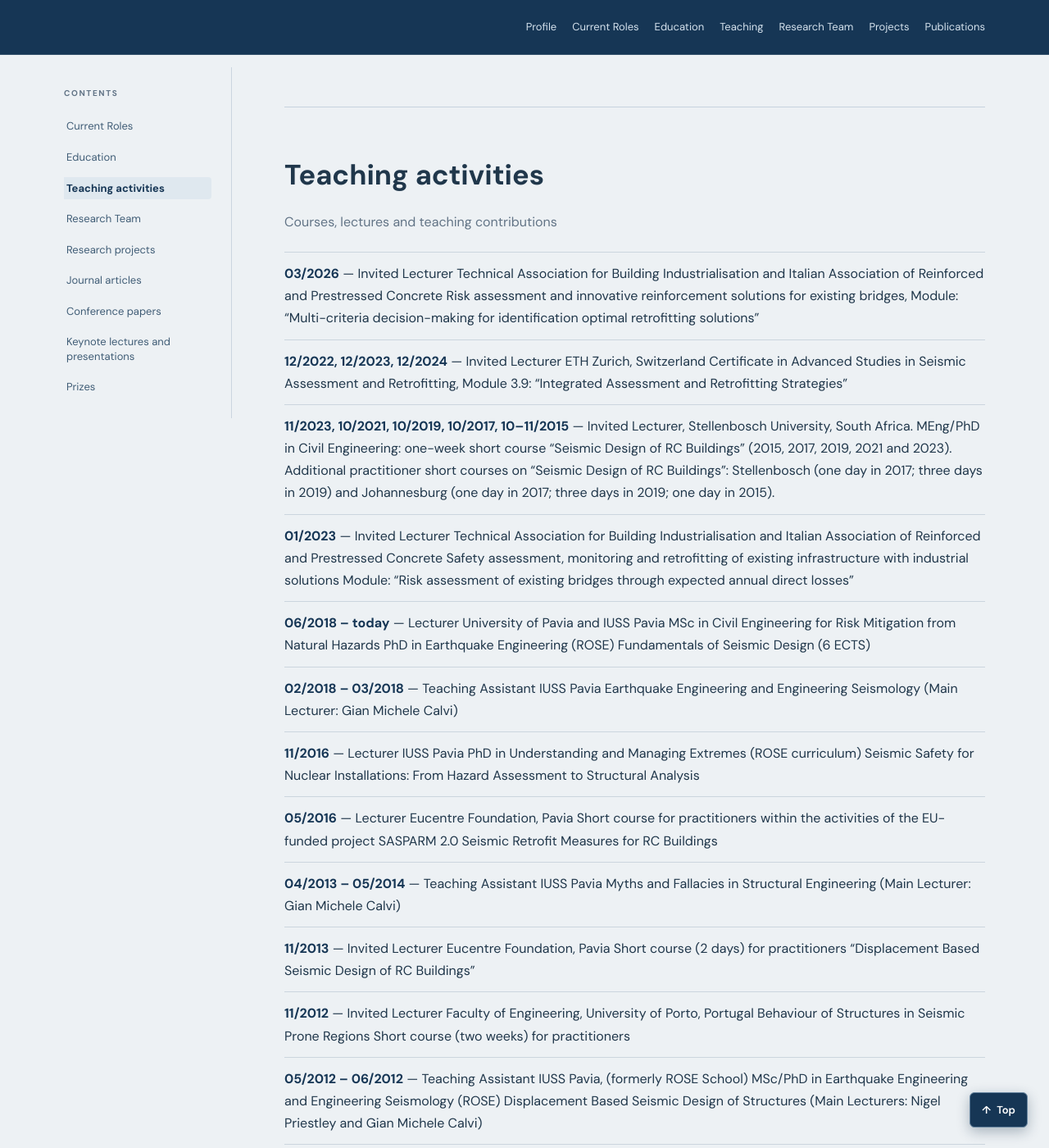
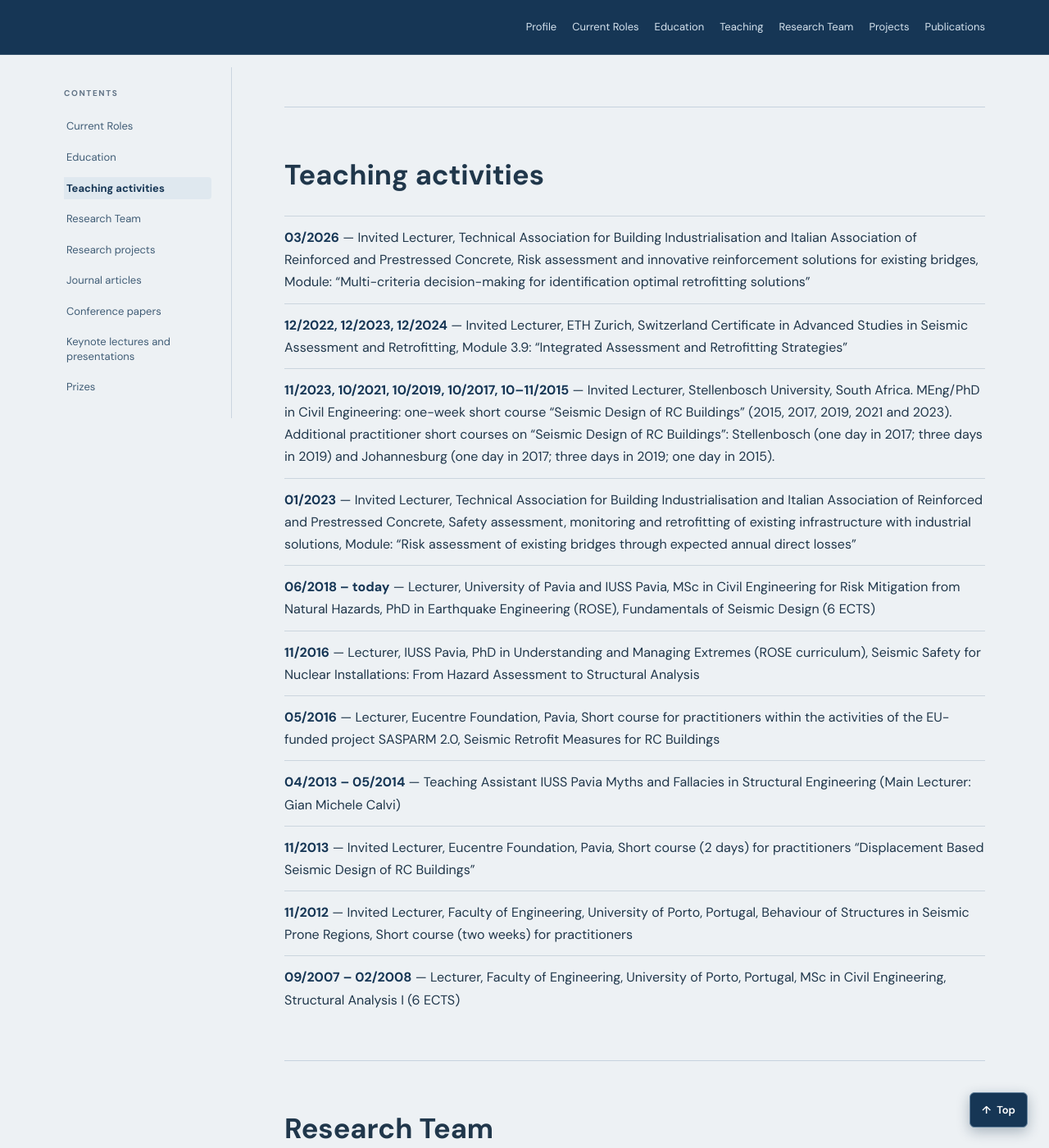
Before and after one commit to rncmonteiro/cv, a Jekyll site: the page built from index.md, in a window 1280 px wide and 1400 px high, scrolled down 2241 px. Shown: the whole window at 82% size. Built offline with Jekyll 4.4.1, drawn with Linux system fonts in a browser that asks for light colours; some of the changed text lies outside the part shown.

Commit message:
Refine teaching activities section formatting
Updated formatting and punctuation for teaching activities.

```diff
--- a/_includes/content/teaching.md
+++ b/_includes/content/teaching.md
@@ -1,19 +1,13 @@
 ## Teaching activities
 
-Courses, lectures and teaching contributions
-
-- **03/2026** — Invited Lecturer  Technical Association for Building Industrialisation and Italian Association of Reinforced and Prestressed Concrete  Risk assessment and innovative reinforcement solutions for existing bridges,  Module: “Multi-criteria decision-making for identification optimal retrofitting solutions”
-- **12/2022, 12/2023, 12/2024** — Invited Lecturer  ETH Zurich, Switzerland  Certificate in Advanced Studies in Seismic Assessment and Retrofitting, Module 3.9: “Integrated Assessment and Retrofitting Strategies”
+- **03/2026** — Invited Lecturer, Technical Association for Building Industrialisation and Italian Association of Reinforced and Prestressed Concrete, Risk assessment and innovative reinforcement solutions for existing bridges, Module: “Multi-criteria decision-making for identification optimal retrofitting solutions”
+- **12/2022, 12/2023, 12/2024** — Invited Lecturer, ETH Zurich, Switzerland  Certificate in Advanced Studies in Seismic Assessment and Retrofitting, Module 3.9: “Integrated Assessment and Retrofitting Strategies”
 - **11/2023, 10/2021, 10/2019, 10/2017, 10–11/2015** — Invited Lecturer, Stellenbosch University, South Africa. MEng/PhD in Civil Engineering: one-week short course “Seismic Design of RC Buildings” (2015, 2017, 2019, 2021 and 2023). Additional practitioner short courses on “Seismic Design of RC Buildings”: Stellenbosch (one day in 2017; three days in 2019) and Johannesburg (one day in 2017; three days in 2019; one day in 2015).
-- **01/2023** — Invited Lecturer  Technical Association for Building Industrialisation and Italian Association of Reinforced and Prestressed Concrete  Safety assessment, monitoring and retrofitting of existing infrastructure with industrial solutions  Module: “Risk assessment of existing bridges through expected annual direct losses”
-- **06/2018 – today** — Lecturer  University of Pavia and IUSS Pavia  MSc in Civil Engineering for Risk Mitigation from Natural Hazards  PhD in Earthquake Engineering (ROSE)  Fundamentals of Seismic Design (6 ECTS)
-- **02/2018 – 03/2018** — Teaching Assistant  IUSS Pavia  Earthquake Engineering and Engineering Seismology  (Main Lecturer: Gian Michele Calvi)
-- **11/2016** — Lecturer  IUSS Pavia  PhD in Understanding and Managing Extremes (ROSE curriculum)  Seismic Safety for Nuclear Installations: From Hazard Assessment to Structural Analysis
-- **05/2016** — Lecturer  Eucentre Foundation, Pavia  Short course for practitioners within the activities of the EU-funded project SASPARM 2.0  Seismic Retrofit Measures for RC Buildings
+- **01/2023** — Invited Lecturer, Technical Association for Building Industrialisation and Italian Association of Reinforced and Prestressed Concrete, Safety assessment, monitoring and retrofitting of existing infrastructure with industrial solutions, Module: “Risk assessment of existing bridges through expected annual direct losses”
+- **06/2018 – today** — Lecturer, University of Pavia and IUSS Pavia, MSc in Civil Engineering for Risk Mitigation from Natural Hazards, PhD in Earthquake Engineering (ROSE), Fundamentals of Seismic Design (6 ECTS)
+- **11/2016** — Lecturer, IUSS Pavia, PhD in Understanding and Managing Extremes (ROSE curriculum), Seismic Safety for Nuclear Installations: From Hazard Assessment to Structural Analysis
+- **05/2016** — Lecturer, Eucentre Foundation, Pavia, Short course for practitioners within the activities of the EU-funded project SASPARM 2.0, Seismic Retrofit Measures for RC Buildings
 - **04/2013 –  05/2014** — Teaching Assistant  IUSS Pavia  Myths and Fallacies in Structural Engineering  (Main Lecturer: Gian Michele Calvi)
-- **11/2013** — Invited Lecturer  Eucentre Foundation, Pavia  Short course (2 days) for practitioners “Displacement Based Seismic Design of RC Buildings”
-- **11/2012** — Invited Lecturer  Faculty of Engineering, University of Porto, Portugal  Behaviour of Structures in Seismic Prone Regions  Short course (two weeks) for practitioners
-- **05/2012 – 06/2012** — Teaching Assistant  IUSS Pavia, (formerly ROSE School)  MSc/PhD in Earthquake Engineering and Engineering Seismology (ROSE)  Displacement Based Seismic Design of Structures  (Main Lecturers: Nigel Priestley and Gian Michele Calvi)
-- **11/2011** — Teaching Assistant  IUSS Pavia  Understanding Earthquake Engineering  (Main Lecturer: Gian Michele Calvi)
-- **02/2011 – 03/2011** — Teaching Assistant  IUSS Pavia, (formerly ROSE School)  MSc/PhD in Earthquake Engineering and Engineering Seismology (ROSE)  Seismic Assessment and Retrofitting of Existing Structures  (Main Lecturer: Rui Pinho)
-- **09/2007 – 02/2008** — Lecturer  Faculty of Engineering, University of Porto, Portugal  MSc in Civil Engineering  Structural Analysis I (6 ECTS)
+- **11/2013** — Invited Lecturer, Eucentre Foundation, Pavia, Short course (2 days) for practitioners “Displacement Based Seismic Design of RC Buildings”
+- **11/2012** — Invited Lecturer, Faculty of Engineering, University of Porto, Portugal, Behaviour of Structures in Seismic Prone Regions, Short course (two weeks) for practitioners
+- **09/2007 – 02/2008** — Lecturer, Faculty of Engineering, University of Porto, Portugal, MSc in Civil Engineering, Structural Analysis I (6 ECTS)
```
